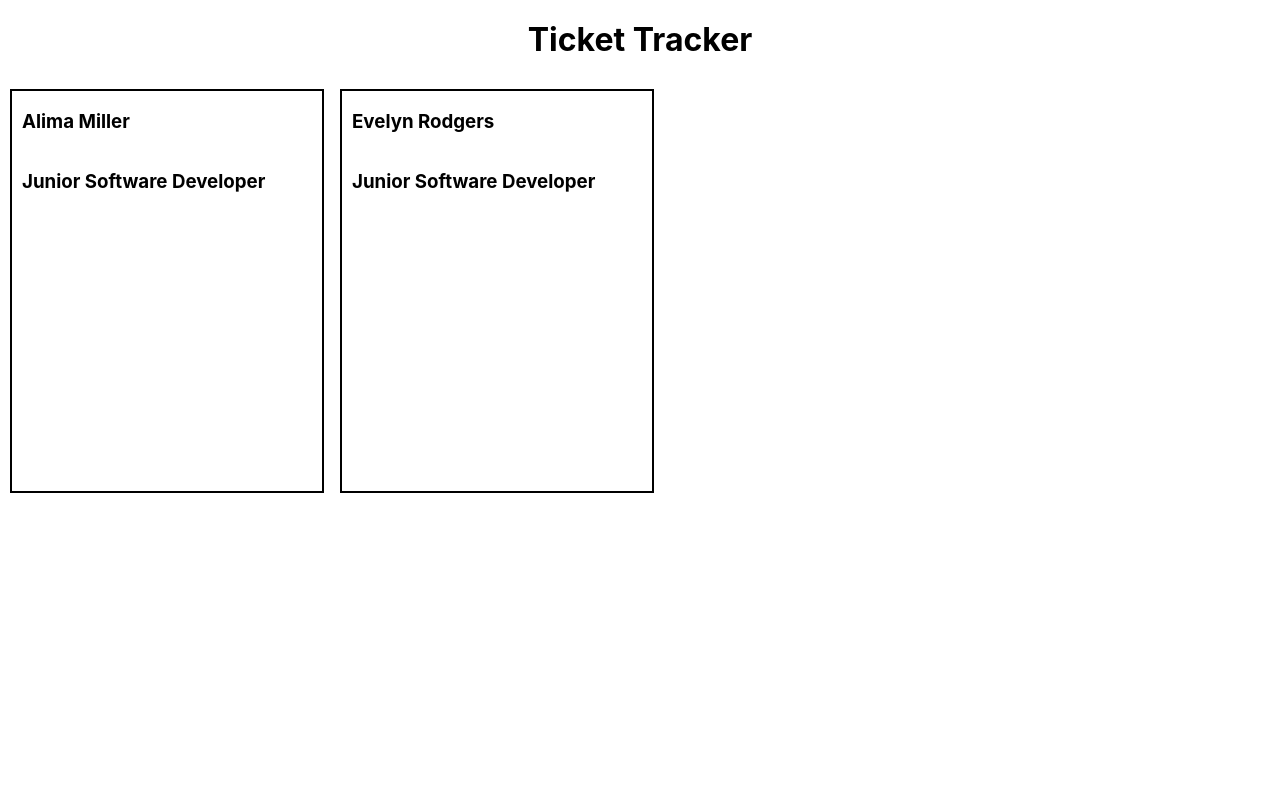
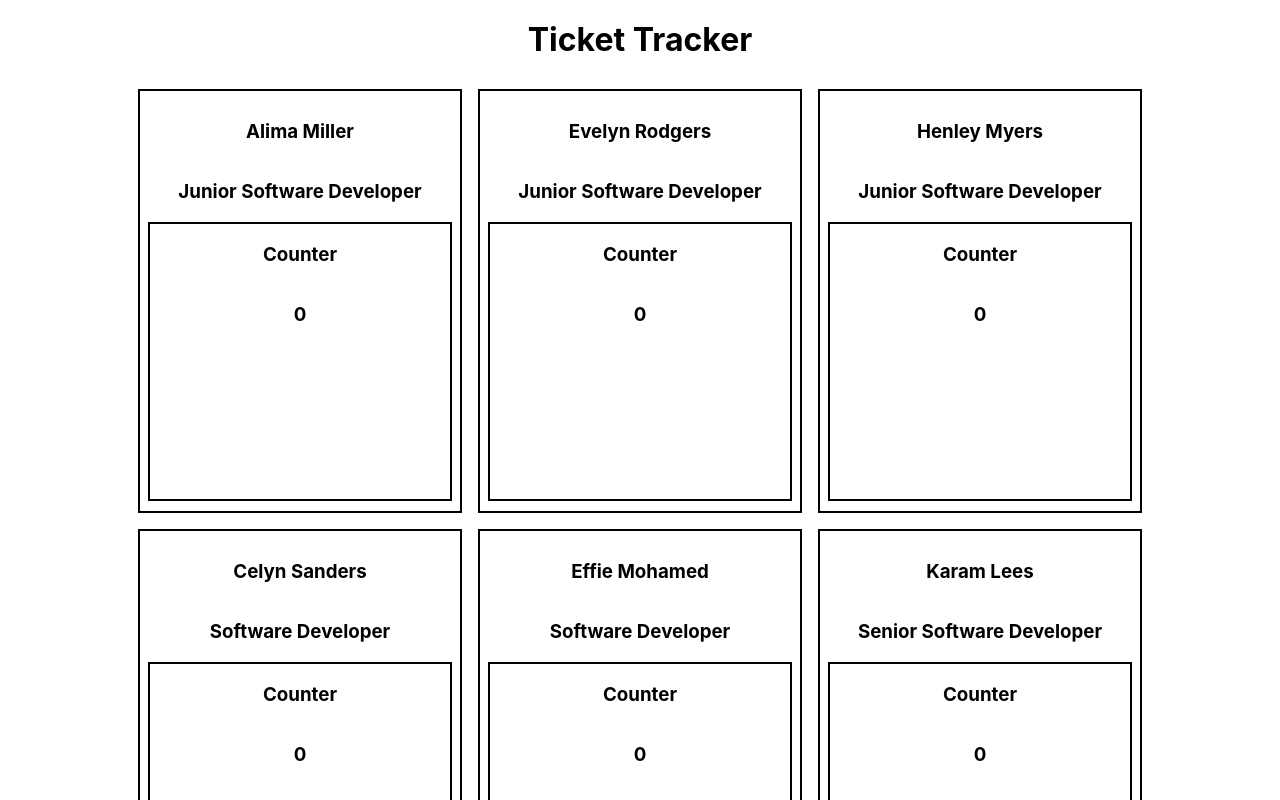
Before and after one commit to ab-96/Ticker-Tracker, a React (Create React App) app: page / in a window 1280 px wide. Shown: the top 800 px of the page. Built offline with nearby package versions, Linux system fonts and the light colour scheme.

Commit message:
created template for each person using map

```diff
--- a/package.json
+++ b/package.json
@@ -2,6 +2,7 @@
   "name": "ticker-tracker",
   "version": "0.1.0",
   "private": true,
+  "homepage": "https://github.com/ab-96/ticker-tracker",
   "dependencies": {
     "@testing-library/jest-dom": "^5.15.1",
     "@testing-library/react": "^11.2.7",
@@ -12,6 +13,7 @@
     "web-vitals": "^1.1.2"
   },
   "scripts": {
+    "deploy": "gh-pages -d build",
     "start": "react-scripts start",
     "build": "react-scripts build",
     "test": "react-scripts test",
@@ -36,6 +38,7 @@
     ]
   },
   "devDependencies": {
+    "gh-pages": "^3.2.3",
     "sass": "^1.44.0"
   }
 }
--- a/src/App.jsx
+++ b/src/App.jsx
@@ -4,15 +4,18 @@ import EmployeeCard from "./components/EmployeeCard/EmployeeCard";
 import team from "./data/team";
 
 const App = () => {
+
+
+
     return (
         <div className="app">
             <header className="greeting">
                 <h1 className="greeting__heading">Ticket Tracker</h1>
             </header>
             <section className="wrapper">
-      <EmployeeCard name = {team[0].name}  role = {team[0].role}/>
-      <EmployeeCard name = {team[1].name}  role = {team[1].role}/>
-
+                {team.map(employee => {
+                    return <EmployeeCard name={employee.name} role={employee.role} />
+                })}
 
             </section>
         </div>
--- a/src/App.scss
+++ b/src/App.scss
@@ -10,9 +10,10 @@
       margin: 20px;
     }
   }
-
   .wrapper {
     display: flex;
+    justify-content: center;
+    flex-wrap: wrap;
     gap: 1rem;
     padding: 10px;
   }
--- a/src/components/EmployeeCard/EmployeeCard.jsx
+++ b/src/components/EmployeeCard/EmployeeCard.jsx
@@ -2,14 +2,17 @@ import React from "react";
 import "./EmployeeCard.scss";
 
 const EmployeeCard = (props) => {
-
-    const names = props.name;
-    console.log(names)
+    const { name, role } = props;
+    console.log(name)
 
     return (
         <div className="employee">
-            <h3 className="employee__name">{props.name}</h3>
-            <h3 className="employee__role">{props.role}</h3>
+            <h3 className="employee__name">{name}</h3>
+            <h3 className="employee__role">{role}</h3>
+            <div className="counter-wrapper">
+                <h3 className="counter-wrapper__title">Counter</h3>
+                <h3>0</h3>
+            </div>
         </div>
     )
 }
--- a/src/components/EmployeeCard/EmployeeCard.scss
+++ b/src/components/EmployeeCard/EmployeeCard.scss
@@ -1,9 +1,19 @@
 .employee {
     display: flex;
     flex-direction: column;
-    align-items: flex-start;
-    padding-left: 10px;
+    align-items: center;
     border: 2px solid black;
     width: 300px;
     height: 400px;
+    padding: 10px;
 }
+
+.counter-wrapper {
+    display: flex;
+    flex-direction: column;
+    align-items: center;
+    width: 100%;
+    height: 90%;
+    border: 2px solid black;
+
+}
```
Also changed, not shown: 1 other file (tests, documents, lock files or other folders). Lines whose indentation alone changed are shown as unchanged.
